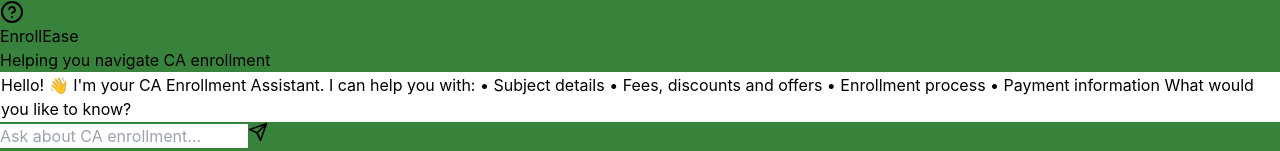
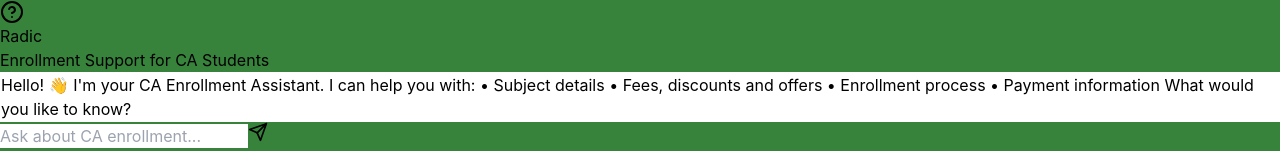
Before and after one commit to Ultrafay/CA-Support, a React (Vite) app: page / in a window 1280 px wide. Shown: the top 151 px of the page. Built offline with nearby package versions, Linux system fonts and the light colour scheme.

Commit message:
Update App.jsx

```diff
--- a/src/App.jsx
+++ b/src/App.jsx
@@ -84,8 +84,8 @@ What would you like to know?`
             <HelpCircle className="text-white" size={24} />
           </div>
           <div>
-            <h1 className="font-bold text-lg">EnrollEase</h1>
-            <p className="text-xs opacity-80">Helping you navigate CA enrollment</p>
+            <h1 className="font-bold text-lg">Radic</h1>
+            <p className="text-xs opacity-80">Enrollment Support for CA Students</p>
           </div>
         </div>
 
```
